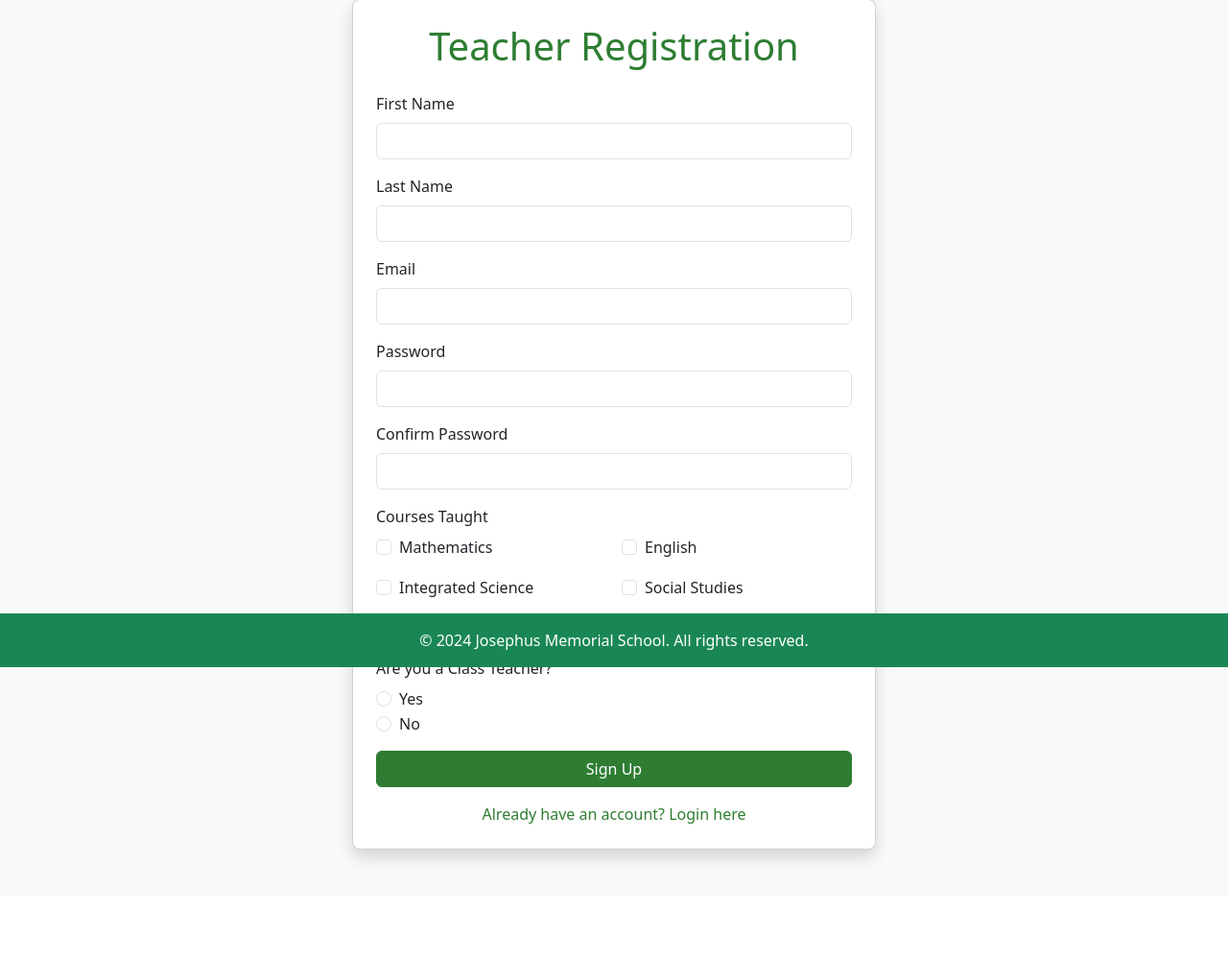
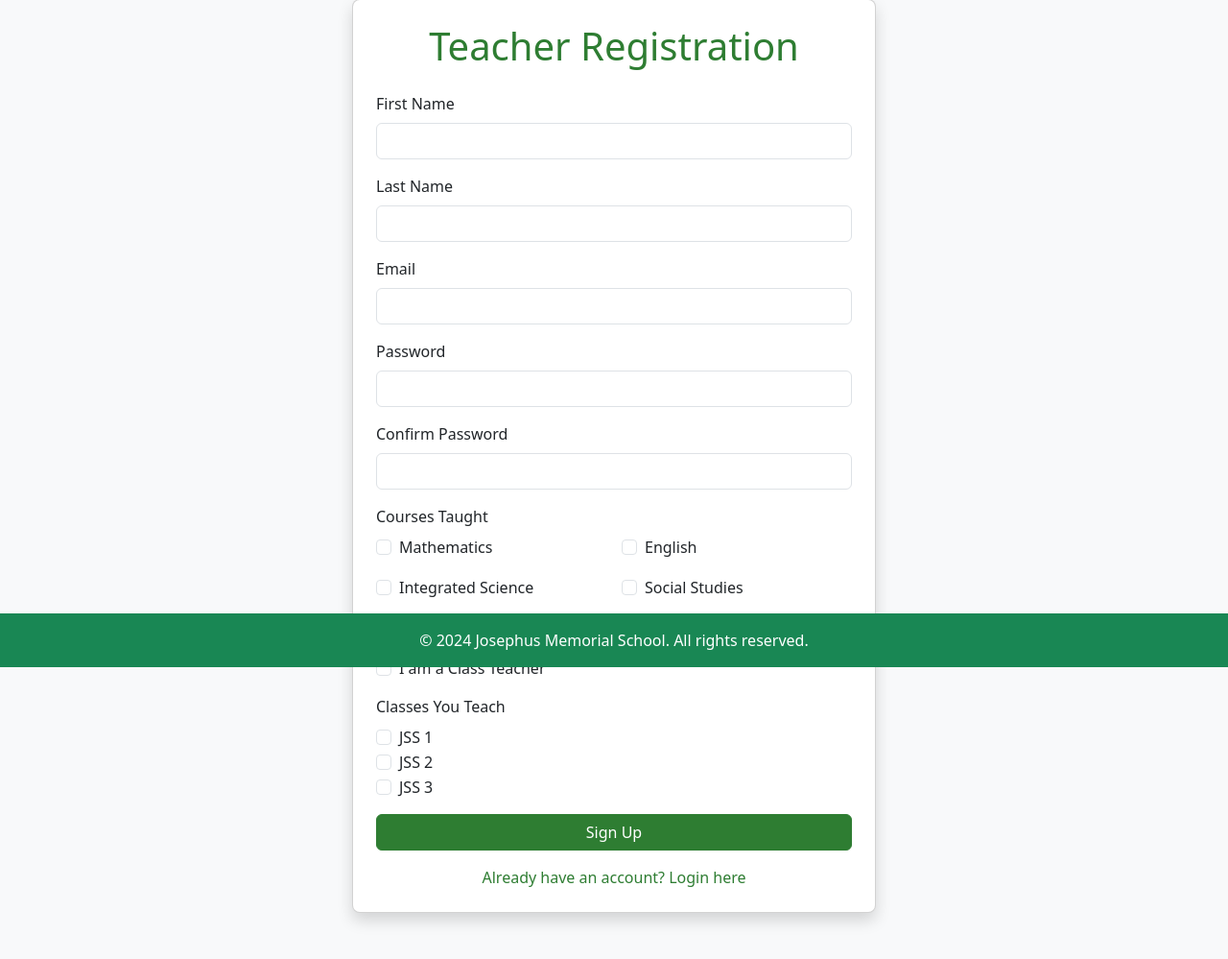
Before and after one commit to eddie-kay0462/E-School-Manager, a PHP site: page /view/teacher-registration.php in a window 1280 px wide. Shown: the part 105-1104 px from the top of the page at 96% size. Before the commit the page ends 1006 px from the top, so only its background shows below. Run offline with PHP 8.4, Linux system fonts and the light colour scheme; a stand-in replaces the project's code that opens the database connection.

Commit message:
Update the courses to have a unique value for easy identification

```diff
--- a/view/teacher-registration.php
+++ b/view/teacher-registration.php
@@ -85,31 +85,31 @@
                                 <div class="row g-3">
                                     <div class="col-6">
                                         <div class="form-check">
-                                            <input class="form-check-input" type="checkbox" name="courses[]" value="math" id="mathCheck">
+                                            <input class="form-check-input" type="checkbox" name="courses[]" value="COURSE-MATH-01" id="mathCheck">
                                             <label class="form-check-label" for="mathCheck">Mathematics</label>
                                         </div>
                                     </div>
                                     <div class="col-6">
                                         <div class="form-check">
-                                            <input class="form-check-input" type="checkbox" name="courses[]" value="english" id="englishCheck">
+                                            <input class="form-check-input" type="checkbox" name="courses[]" value="COURSE-ENG-01" id="englishCheck">
                                             <label class="form-check-label" for="englishCheck">English</label>
                                         </div>
                                     </div>
                                     <div class="col-6">
                                         <div class="form-check">
-                                            <input class="form-check-input" type="checkbox" name="courses[]" value="science" id="scienceCheck">
+                                            <input class="form-check-input" type="checkbox" name="courses[]" value="COURSE-SCI-01" id="scienceCheck">
                                             <label class="form-check-label" for="scienceCheck">Integrated Science</label>
                                         </div>
                                     </div>
                                     <div class="col-6">
                                         <div class="form-check">
-                                            <input class="form-check-input" type="checkbox" name="courses[]" value="social" id="socialCheck">
+                                            <input class="form-check-input" type="checkbox" name="courses[]" value="COURSE-SOC-01" id="socialCheck">
                                             <label class="form-check-label" for="socialCheck">Social Studies</label>
                                         </div>
                                     </div>
                                     <div class="col-6">
                                         <div class="form-check">
-                                            <input class="form-check-input" type="checkbox" name="courses[]" value="french" id="frenchCheck">
+                                            <input class="form-check-input" type="checkbox" name="courses[]" value="COURSE-FRE-01" id="frenchCheck">
                                             <label class="form-check-label" for="frenchCheck">French</label>
                                         </div>
                                     </div>
@@ -118,16 +118,10 @@
                             </div>
 
                             <div class="mb-3">
-                                <label class="form-label">Are you a Class Teacher?</label>
                                 <div class="form-check">
-                                    <input class="form-check-input" type="radio" name="isClassTeacher" value="yes" id="classTeacherYes" onchange="toggleClassSelect()">
-                                    <label class="form-check-label" for="classTeacherYes">Yes</label>
+                                    <input class="form-check-input" type="checkbox" name="isClassTeacher" value="yes" id="classTeacherCheck" onchange="toggleClassSelect()">
+                                    <label class="form-check-label" for="classTeacherCheck">I am a Class Teacher</label>
                                 </div>
-                                <div class="form-check">
-                                    <input class="form-check-input" type="radio" name="isClassTeacher" value="no" id="classTeacherNo" onchange="toggleClassSelect()">
-                                    <label class="form-check-label" for="classTeacherNo">No</label>
-                                </div>
-                                <span class="text-danger" id="classTeacherError" style="display: none;">Please select whether you are a class teacher</span>
                             </div>
 
                             <div class="mb-3" id="classSelection" style="display: none;">
@@ -145,6 +139,23 @@
                                     <label class="form-check-label" for="jss3">JSS 3</label>
                                 </div>
                                 <span class="text-danger" id="classError" style="display: none;">Please select a class</span>
+                            </div>
+
+                            <div class="mb-3" id="teachingClasses">
+                                <label class="form-label">Classes You Teach</label>
+                                <div class="form-check">
+                                    <input class="form-check-input" type="checkbox" name="teaching_classes[]" value="jss1" id="teachJss1">
+                                    <label class="form-check-label" for="teachJss1">JSS 1</label>
+                                </div>
+                                <div class="form-check">
+                                    <input class="form-check-input" type="checkbox" name="teaching_classes[]" value="jss2" id="teachJss2">
+                                    <label class="form-check-label" for="teachJss2">JSS 2</label>
+                                </div>
+                                <div class="form-check">
+                                    <input class="form-check-input" type="checkbox" name="teaching_classes[]" value="jss3" id="teachJss3">
+                                    <label class="form-check-label" for="teachJss3">JSS 3</label>
+                                </div>
+                                <span class="text-danger" id="teachingClassesError" style="display: none;">Please select at least one class</span>
                             </div>
 
                             <button type="submit" class="btn btn-primary w-100">Sign Up</button>
```
